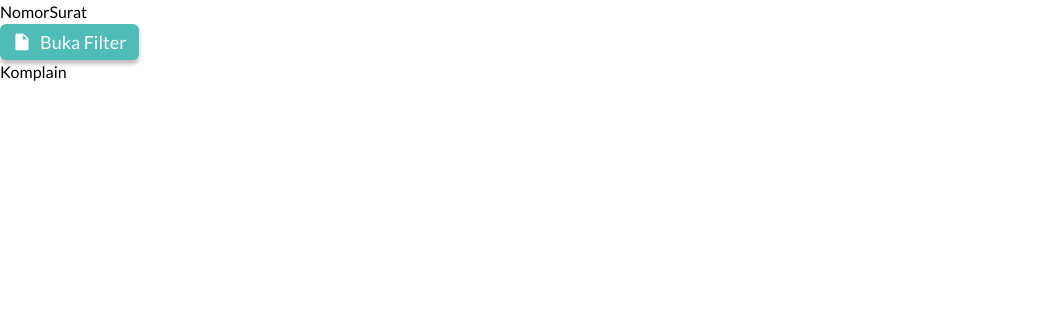
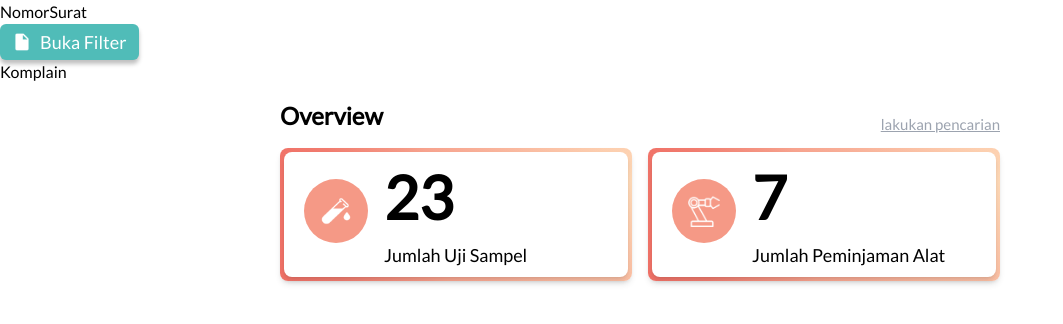
Before and after one commit to nurrochman954/LabMCB, a Next.js app in the folder labmcb/: page /admin in a window 1280 px wide. Shown: the top 324 px of the page, without its empty margins (0-1063 px from the left). Built offline with nearby package versions, Linux system fonts and the light colour scheme.

Commit message:
Add : Overview boxes and corresponding icons

```diff
--- a/labmcb/app/admin/page.tsx
+++ b/labmcb/app/admin/page.tsx
@@ -2,29 +2,24 @@
 import React, { useState } from 'react';
 import PopUpNoSurat from "@/components/PopUpNoSurat";
 import ButtonDU from "@/components/TombolDU";
-import Filter from '@/components/Filter'; // Adjust the import path accordingly
+import Filter from '@/components/Filter';
 import PopUpKomplain from '@/components/PopUpKomplain';
+import Overview from '@/components/Overview';
+
+
 const admin = () => {
 
   const [isPopupOpen, setIsPopupOpen] = useState(false);
-   const [isKomplainOpen, setIsPopupOpenKomplain] = useState(false);
-  const handleOpenPopup = () => {
-    setIsPopupOpen(true);
-  };
+  const handleOpenPopup = () => setIsPopupOpen(true);
+  const handleClosePopup = () => setIsPopupOpen(false);
 
-  const handleClosePopup = () => {
-    setIsPopupOpen(false);
-  };
+  const [isKomplainOpen, setIsPopupOpenKomplain] = useState(false);
+  const handleOpenPopupKomplain = () => setIsPopupOpenKomplain(true);
+  const handleClosePopupKomplain = () =>  setIsPopupOpenKomplain(false);
 
-  const handleOpenPopupKomplain = () => {
-    setIsPopupOpenKomplain(true);
-  };
-
-  const handleClosePopupKomplain = () => {
-    setIsPopupOpenKomplain(false);
-  };
-
-  const [isFilterOpen, setIsFilterOpen] = useState(false); // State to toggle Filter visibility
+  const [isFilterOpen, setIsFilterOpen] = useState(false);
+  const handleOpenFilter = () => setIsFilterOpen(true);
+  const handleCloseFilter = () => setIsFilterOpen(false);
 
 
     return (
@@ -48,6 +43,9 @@ const admin = () => {
       <button onClick={handleOpenPopupKomplain}>Komplain</button>
       {isKomplainOpen && <PopUpKomplain onClose={handleClosePopupKomplain} />}
 
+      <Overview setIsFilterOpen={handleOpenFilter}/>
+
+
     </div>
 
   );
--- /dev/null
+++ b/labmcb/components/Overview.tsx
@@ -0,0 +1,49 @@
+import React from 'react';
+
+const Overview: React.FC<{ setIsFilterOpen: () => void }> = ({ setIsFilterOpen }) => {
+    return (
+        <div className="flex justify-center items-center">
+            <div className="w-3/5 px-6 py-4">
+                <div  className="flex justify-between items-center">
+                    <h2 className="text-2xl font-bold mb-4">Overview</h2>
+                    <div
+                        className='text-right text-gray-400 underline cursor-pointer'
+                        style={{ fontSize: '15px' }}
+                        onClick={setIsFilterOpen}
+                    >
+                        lakukan pencarian
+                    </div>
+                </div>
+                <div className="flex space-x-4">
+                    {/* Card for Jumlah Uji Sampel */}
+                    <div className="flex items-center p-1 gradient-box rounded-lg shadow-md w-[400px]">
+                        <div className="flex items-center pb-2 pl-5 bg-white rounded-lg shadow-md w-full">
+                            <div className="flex justify-center items-center bg-[#F59986] rounded-full h-16 w-16">
+                                <img src="/assets/sampleIcon.png" alt="Uji Icon" className="h-8 w-8" />
+                            </div>
+                            <div className="ml-4">
+                                <h3 className="font-bold" style={{ fontSize: '60px' }}>23</h3>
+                                <p style={{ fontSize: '18px' }}>Jumlah Uji Sampel</p>
+                            </div>
+                        </div>
+                    </div>
+
+                    {/* Card for Jumlah Peminjaman Alat */}
+                    <div className="flex items-center p-1 gradient-box rounded-lg shadow-md w-[400px]">
+                        <div className="flex items-center pb-2 pl-5 bg-white rounded-lg shadow-md w-full">
+                            <div className="flex justify-center items-center bg-[#F59986] rounded-full h-16 w-16">
+                                <img src="/assets/deviceIcon.png" alt="Alat Icon" className="h-8 w-8" />
+                            </div>
+                            <div className="ml-4">
+                                <h3 className="font-bold" style={{ fontSize: '60px' }}>7</h3>
+                                <p style={{ fontSize: '18px' }}>Jumlah Peminjaman Alat</p>
+                            </div>
+                        </div>
+                    </div>
+                </div>
+            </div>
+        </div>
+    );
+};
+
+export default Overview;
```
Also changed, not shown: labmcb/public/assets/deviceIcon.png (added), labmcb/public/assets/sampleIcon.png (added).
